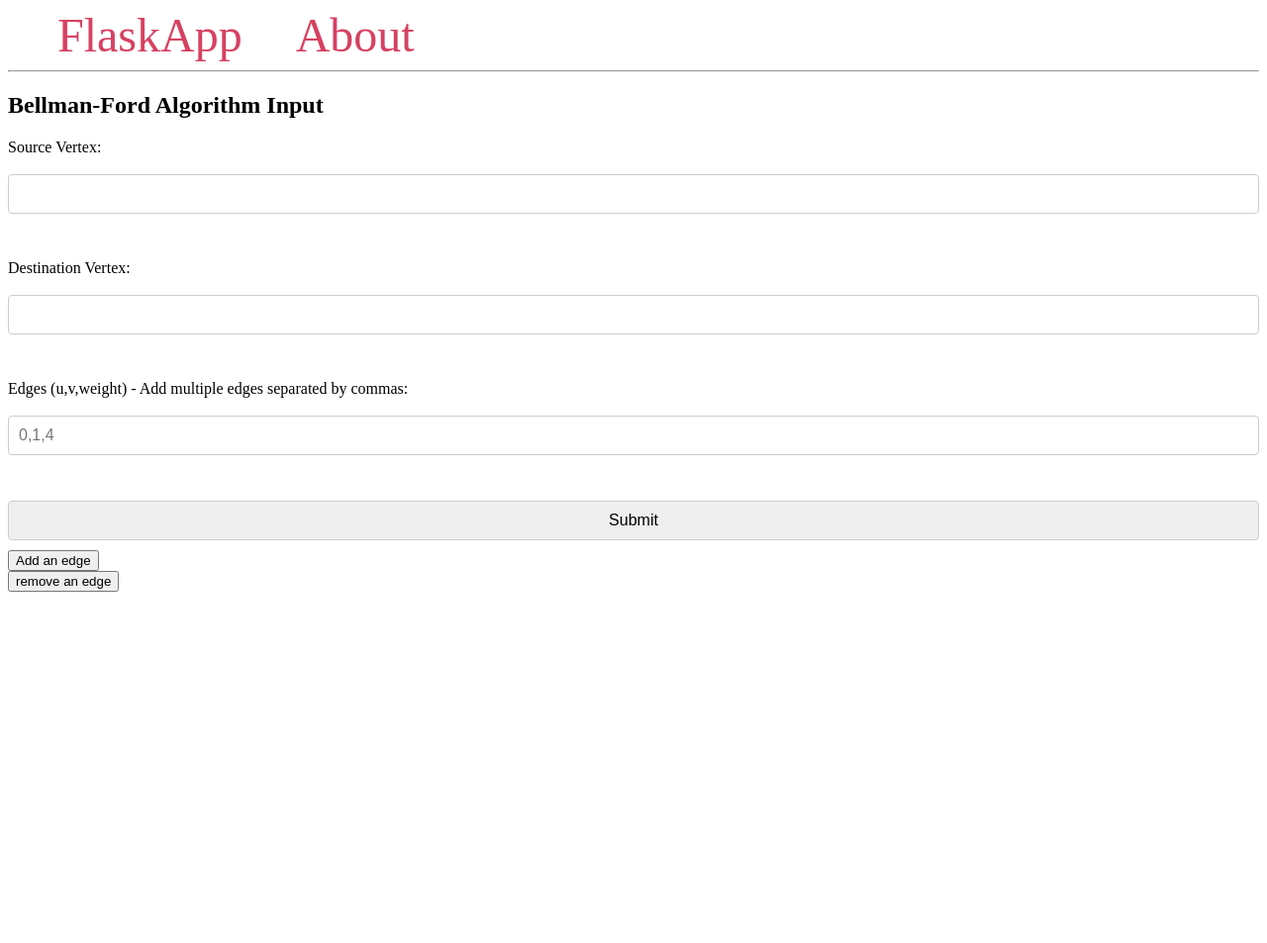
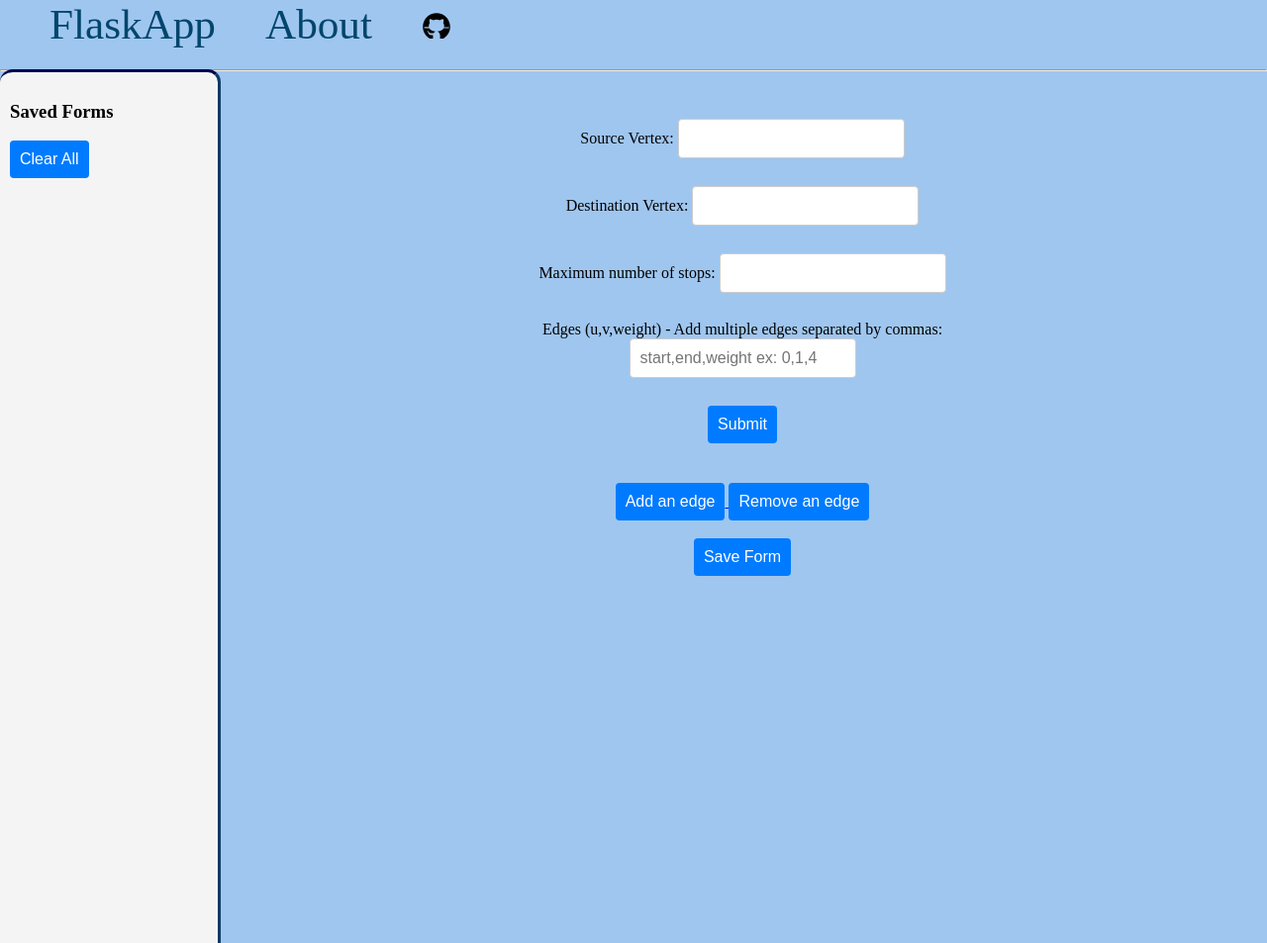
Before and after one commit to BlightG/Bellman-Ford, a Flask app: template app/templates/index.html in a window 1280 px wide. Shown: the whole page at 99% size. Run offline with Flask 3, Linux system fonts and the light colour scheme; the template is opened without the code that fills it, so the values that code supplies are empty.

Commit message:
third commit

```diff
--- a/app/static/index.css
+++ b/app/static/index.css
@@ -7,6 +7,17 @@
     border-radius: 8px;
     box-shadow: 0 4px 8px rgba(0, 0, 0, 0.1);
     font-family: Arial, sans-serif;
+}
+
+body {
+    background-color: #9fc6ef;
+    margin: 0;
+    padding: 0;
+    box-sizing: border-box;
+}
+
+.content {
+    margin-top: 70px;
 }
 
 /* Form styles */
@@ -77,15 +88,91 @@ form button:hover {
     opacity: 1;
 }
 
-.message {
-    padding: 10px;
-    margin: 5px;
-    background-color: #f3f3f3
-}
-
 nav a {
-    color: #d64161;
-    font-size: 3em;
+    color: #02456c;
+    font-size: 2.7em;
     margin-left: 50px;
     text-decoration: none;
 }
+
+nav {
+    position: fixed;
+    top: 0;
+    width: 100%;
+    height: 50px;
+    display: flex;
+    z-index: 1000;
+}
+
+.centered {
+    width: 50%;
+    /* Define the width of the element */
+    margin: auto;
+    /* Automatically add equal left and right margins */
+    padding: 20px;
+    text-align: center;
+    /* Align text inside the div to the center (optional) */
+}
+
+.flex-container {
+    display: flex;
+    align-items: center;
+    /* Optional: Align them vertically in the center */
+}
+
+.flex-container label {
+    margin-right: 10px;
+    /* Add some space between the label and input */
+}
+
+.submit {
+    width: fit-content;
+    margin: auto;
+    padding: 10px;
+    background-color: #007bff;
+    color: white;
+    border: none;
+    border-radius: 4px;
+    cursor: pointer;
+    font-size: 16px
+}
+
+button {
+    padding: 10px;
+    background-color: #007bff;
+    color: white;
+    border: none;
+    border-radius: 4px;
+    cursor: pointer;
+    font-size: 16px
+}
+
+/* Simple styling for the sidebar */
+#sidebar {
+    position: fixed;
+    left: 0;
+    top: 0;
+    width: 200px;
+    height: 100%;
+    margin-top: 70px;
+    background-color: #f4f4f4;
+    border-right: 3px solid #0c3966;
+    border-top: 3px solid #020450;
+    border-radius: 13px;
+    overflow-y: auto;
+    padding: 10px;
+
+}
+
+#main-content {
+    margin-left: 220px;
+    padding: 20px;
+}
+
+.saved-form {
+    margin-bottom: 10px;
+    padding: 10px;
+    border: 1px solid #ccc;
+    background-color: #fff;
+    cursor: pointer;
+}
--- /dev/null
+++ b/app/static/js/dataStore.js
@@ -0,0 +1,71 @@
+document.addEventListener('DOMContentLoaded', function () {
+    loadSavedForms(); // Load saved forms on page load
+});
+
+function saveForm() {
+    let form = document.getElementById('dynamic-form');
+    let formData = new FormData(form);
+    let formValues = {};
+
+    // Collect form values
+    formData.forEach((value, key) => {
+        if (!formValues[key]) {
+            formValues[key] = [];
+        }
+        formValues[key].push(value);
+    });
+
+    // Save form to localStorage
+    let savedForms = JSON.parse(localStorage.getItem('savedForms')) || [];
+    savedForms.push(formValues);
+    localStorage.setItem('savedForms', JSON.stringify(savedForms));
+
+    // Reload saved forms
+    loadSavedForms();
+}
+
+function loadSavedForms() {
+    let savedForms = JSON.parse(localStorage.getItem('savedForms')) || [];
+    let savedFormsContainer = document.getElementById('saved-forms');
+    savedFormsContainer.innerHTML = ''; // Clear the saved forms
+
+    savedForms.forEach((form, index) => {
+        let formDiv = document.createElement('div');
+        formDiv.className = 'saved-form';
+        formDiv.innerHTML = 'Saved Form ' + (index + 1)
+        formDiv.id = `saved-form ${index}`
+        formDiv.onclick = function () {
+            restoreForm(form);
+        };
+        savedFormsContainer.appendChild(formDiv);
+    });
+}
+
+function restoreForm(formData) {
+    let edgeContainer = document.getElementById('edge-container');
+    edgeContainer.innerHTML = ''; // Clear existing inputs
+
+    // Restore form values
+    Object.keys(formData).forEach(key => {
+        formData[key].forEach((value, index) => {
+            let newInput = document.createElement('input');
+            newInput.type = 'text';
+            newInput.name = key;
+            newInput.placeholder = 'start,end,weight';
+            newInput.value = value;
+            edgeContainer.appendChild(newInput);
+
+            let br1 = document.createElement('br');
+            let br2 = document.createElement('br');
+            edgeContainer.appendChild(br1);
+            edgeContainer.appendChild(br2);
+        });
+    });
+
+    document.getElementById('edge-count').value = formData.edges.length;
+}
+
+function clearAll() {
+    localStorage.removeItem('savedForms');
+    loadSavedForms();
+}
--- a/app/templates/base.html
+++ b/app/templates/base.html
@@ -6,18 +6,23 @@
         <meta name="viewport" content="width=device-width, initial-scale=1.0">
         <title>{% block title %} {% endblock %} - FlaskApp</title>
         <link rel="stylesheet" href="{{ url_for('static', filename='index.css') }}">
-
-
-
+        <script src="{{url_for('static', filename='js/dataStore.js')}}"></script>
     </head>
 
     <body>
         <nav>
             <a href="{{ url_for('index') }}">FlaskApp</a>
             <a href="https://en.wikipedia.org/wiki/Bellman%E2%80%93Ford_algorithm">About</a>
+            <a href="https://github.com/BlightG/Bellman-Ford">
+                <svg xmlns="http://www.w3.org/2000/svg" viewBox="0 0 50 40" width="30px" height="30px"
+                    style="margin-top:2px">
+                    <path
+                        d="M17.791,46.836C18.502,46.53,19,45.823,19,45v-5.4c0-0.197,0.016-0.402,0.041-0.61C19.027,38.994,19.014,38.997,19,39 c0,0-3,0-3.6,0c-1.5,0-2.8-0.6-3.4-1.8c-0.7-1.3-1-3.5-2.8-4.7C8.9,32.3,9.1,32,9.7,32c0.6,0.1,1.9,0.9,2.7,2c0.9,1.1,1.8,2,3.4,2 c2.487,0,3.82-0.125,4.622-0.555C21.356,34.056,22.649,33,24,33v-0.025c-5.668-0.182-9.289-2.066-10.975-4.975 c-3.665,0.042-6.856,0.405-8.677,0.707c-0.058-0.327-0.108-0.656-0.151-0.987c1.797-0.296,4.843-0.647,8.345-0.714 c-0.112-0.276-0.209-0.559-0.291-0.849c-3.511-0.178-6.541-0.039-8.187,0.097c-0.02-0.332-0.047-0.663-0.051-0.999 c1.649-0.135,4.597-0.27,8.018-0.111c-0.079-0.5-0.13-1.011-0.13-1.543c0-1.7,0.6-3.5,1.7-5c-0.5-1.7-1.2-5.3,0.2-6.6 c2.7,0,4.6,1.3,5.5,2.1C21,13.4,22.9,13,25,13s4,0.4,5.6,1.1c0.9-0.8,2.8-2.1,5.5-2.1c1.5,1.4,0.7,5,0.2,6.6c1.1,1.5,1.7,3.2,1.6,5 c0,0.484-0.045,0.951-0.11,1.409c3.499-0.172,6.527-0.034,8.204,0.102c-0.002,0.337-0.033,0.666-0.051,0.999 c-1.671-0.138-4.775-0.28-8.359-0.089c-0.089,0.336-0.197,0.663-0.325,0.98c3.546,0.046,6.665,0.389,8.548,0.689 c-0.043,0.332-0.093,0.661-0.151,0.987c-1.912-0.306-5.171-0.664-8.879-0.682C35.112,30.873,31.557,32.75,26,32.969V33 c2.6,0,5,3.9,5,6.6V45c0,0.823,0.498,1.53,1.209,1.836C41.37,43.804,48,35.164,48,25C48,12.318,37.683,2,25,2S2,12.318,2,25 C2,35.164,8.63,43.804,17.791,46.836z" />
+                </svg>
+            </a>
         </nav>
-        <hr>
         <div class="content">
+            <hr>
             {% block content %} {% endblock %}
         </div>
     </body>
--- a/app/templates/index.html
+++ b/app/templates/index.html
@@ -2,55 +2,56 @@
 
 
 {% block content %}
-<h2>Bellman-Ford Algorithm Input</h2>
-<!-- Display flash messages -->
-{% with messages = get_flashed_messages(with_categories=true) %}
-{% if messages %}
-<div class="alert-container">
-	{% for category, message in messages %}
-	<div class="alert alert-{{ category }}" style="color: tomato;">
-		<span class="close-btn" onclick="this.parentElement.style.display='none';">&times;</span>
-		<h2>
-			{{ message }}
-		</h2>
+
+<div id="sidebar">
+	<h3>Saved Forms</h3>
+	<div id="saved-forms"></div>
+	<div><button onclick="clearAll()">Clear All</button></div>
 </div>
-	{% endfor %}
+<div id="main-content">
+	<form id="dynamic-form" method="POST" class="centered">
+		<div>
+			<label for="source">Source Vertex:</label>
+			<input type="number" id="source" name="source" min="0" max="{{ vertices - 1}}"
+				value="{{ request.form['source'] }}" required><br><br>
 		</div>
-{% endif %}
-{% endwith %}
 
-{% if error %}
-<p style="color:red;">{{ error }}</p>
-{% endif %}
+		<div>
+			<label for="destination">Destination Vertex:</label>
+			<input type="number" id="destination" name="destination" min="0" max="{{ vertices - 1}}" required><br><br>
+		</div>
 
-<form method="POST">
+		<div>
+			<label for="max_stops">Maximum number of stops:</label>
+			<input type="number" id="max_stops" name="max_stops" min="1" max="{{ vertices - 1}}" required><br><br>
+		</div>
 
-	<label for="source">Source Vertex:</label><br>
-	<input type="number" id="source" name="source" min="0" max="{{ vertices - 1}}" value="{{ request.form['source'] }}"
-		required><br><br>
+		<div id="edge-container">
+			<label for="edges[]">Edges (u,v,weight) - Add multiple edges separated by commas:</label><br>
+			<input type="text" id="edges[]" placeholder="start,end,weight ex: 0,1,4" required><br><br>
 
-	<label for=" destination">Destination Vertex:</label><br>
-	<input type="number" id="destination" name="destination" min="0" max="{{ vertices - 1}}" required><br><br>
-
-	<label for="edges">Edges (u,v,weight) - Add multiple edges separated by commas:</label><br>
-
-	<input type="text" name="edges[]" placeholder="0,1,4" required><br><br>
 			{% if edges >= 2 %}
 			{% for i in range(edges	- 1) %}
-	<input type="text" name="edges[]" placeholder="0,2,5"><br><br>
+			<input type="text" id="edges[]" placeholder="start,end,weight"><br><br>
 			{% endfor %}
 			{% endif %}
+		</div>
 
-	<input type="submit" value="Submit">
+		<input type="submit" value="Submit" class="submit">
 	</form>
-<div>
+	<div class="centered">
 		<a href="{{ url_for('indexs', vertices=vertices, edges=edges+1)}}">
 			<button type="button">Add an edge</button>
 		</a>
+		{% if edges > 1 %}
+		<a href="{{ url_for('indexs', vertices=vertices, edges=edges-1)}}">
+			{% endif %}
+			<button type="button">Remove an edge</button>
+		</a>
+		<br>
+		<br>
+		<button type="button" onclick="saveForm()">Save Form</button>
 	</div>
-<div>
-	<a href="{{ url_for('indexs', vertices=vertices, edges=edges-1)}}">
-		<button type="button">remove an edge</button>
-	</a>
+
 </div>
 {% endblock %}
```
Also changed, not shown: app/routes.py (+19 -12 lines), app/static/js/addedge.js (added, +12 -0 lines), app/static/js/removeedge.js (added, +8 -0 lines), app/templates/error.html (added, +10 -0 lines), app/templates/result.html (+7 -4 lines), app/templates/start.html (+11 -7 lines), graph/belman.py (+37 -47 lines), README.md, app/utils/combinations.py (line endings or trailing spaces). Lines whose indentation alone changed are shown as unchanged.
